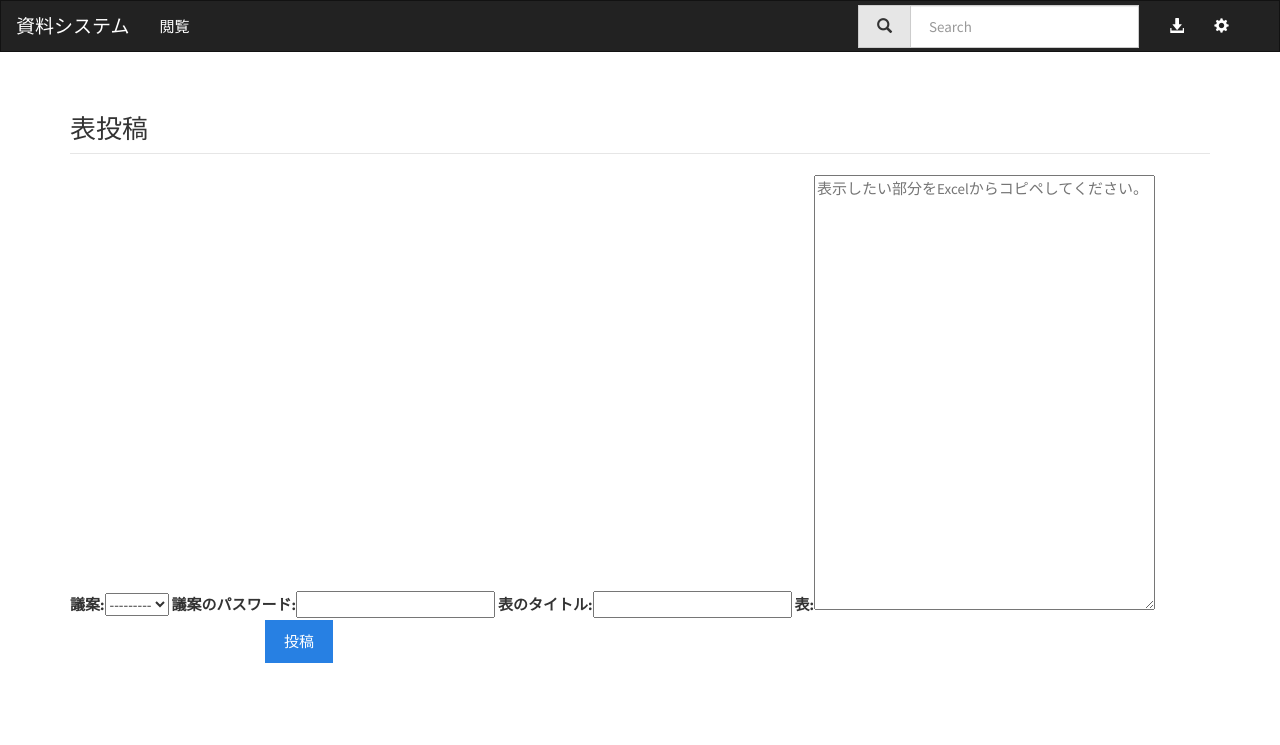
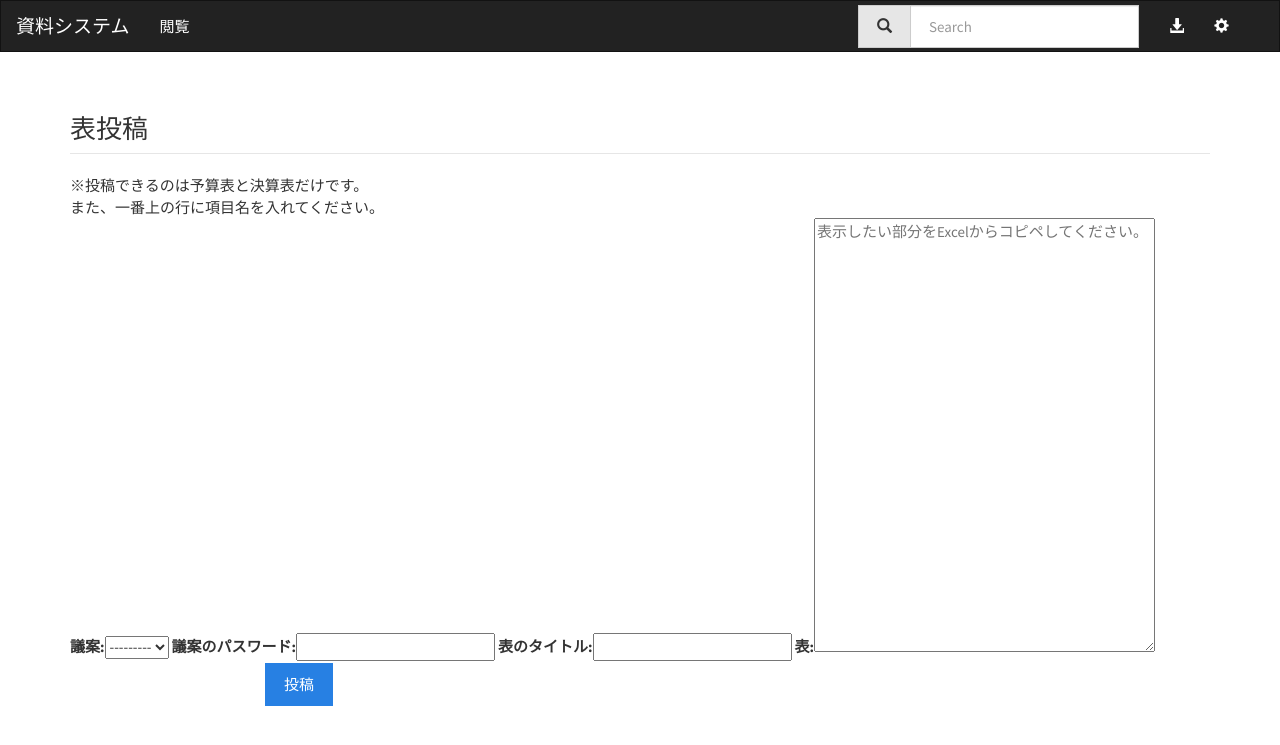
Before and after one commit to kumano-dormitory/kumanodocs, a Django app: template document_system/templates/document_system/post_table.html in a window 1280 px wide. Shown: the top 745 px of the page. Run offline with Django 3.2, Linux system fonts and the light colour scheme; the template is opened without the code that fills it: values that come from a table or form of the project are taken from there, others are empty; some libraries are stand-ins or nearby versions.

Commit message:
予算決算表ではない表を誤って投稿されてしまう問題 Issue 28

```diff
--- a/document_system/templates/document_system/post_table.html
+++ b/document_system/templates/document_system/post_table.html
@@ -23,6 +23,8 @@
 
 {% block content %}
     <h3 class="page-header">表投稿</h3>
+        ※投稿できるのは予算表と決算表だけです。<br>
+        また、一番上の行に項目名を入れてください。
     <form action="" method="POST" class="form-horizontal">{% csrf_token %}
         {{form|bootstrap_horizontal}}
         <div class="form-group">
```
